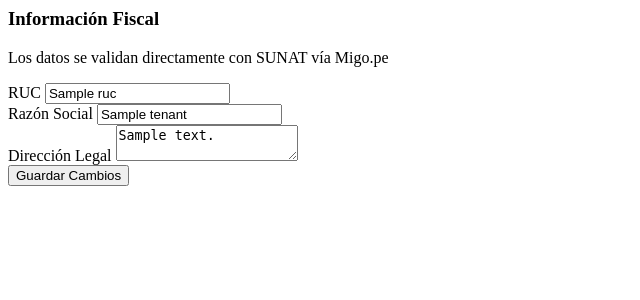
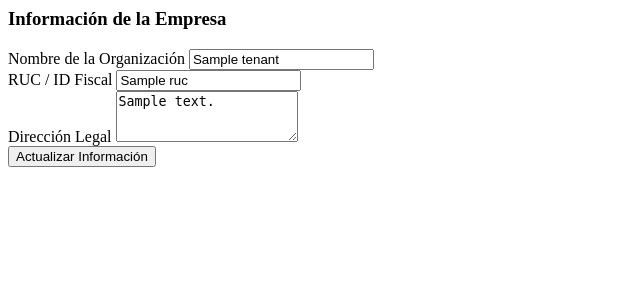
Before and after one commit to Sublian/nexus-oms-django, a Django app: template src/interfaces/web/templates/partials/company_form.html in a window 1280 px wide. Shown: the top 300 px of the page, without its empty margins (0-640 px from the left). Run offline with Django 5.2, Linux system fonts and the light colour scheme; the template is opened without the code that fills it: most values are stand-ins (such as "Sample title", 1, 10 or a date in 2020).

Commit message:
fix(templates): align company_form with organization domain and prepare client placeholders

```diff
--- a/src/interfaces/web/templates/partials/company_form.html
+++ b/src/interfaces/web/templates/partials/company_form.html
@@ -1,11 +1,8 @@
-<div id="company-settings" class="space-y-6">
-    <div>
-        <h3 class="text-lg font-bold text-gray-800">Información Fiscal</h3>
-        <p class="text-sm text-gray-500 text-balance">Los datos se validan directamente con SUNAT vía Migo.pe</p>
-    </div>
+<div id="company-settings">
+    <h3 class="text-xl font-bold text-gray-800 mb-6 border-b pb-4">Información de la Empresa</h3>
 
     {% if message %}
-        <div class="p-3 bg-green-50 border border-green-200 text-green-700 rounded-lg text-sm">
+        <div class="p-3 mb-4 bg-green-100 text-green-700 rounded-lg border border-green-200">
             {{ message }}
         </div>
     {% endif %}
@@ -13,36 +10,28 @@
     <form hx-post="{% url 'web:org-settings-company' tenant.slug %}"
           hx-target="#company-settings"
           hx-swap="outerHTML"
-          class="grid grid-cols-1 md:grid-cols-2 gap-6">
+          class="space-y-4">
         {% csrf_token %}
-
-        <div class="col-span-1">
-            <label class="block text-sm font-semibold text-gray-700 mb-1">RUC</label>
-            <input type="text" name="ruc" value="{{ tenant.ruc|default:'' }}"
-                   maxlength="11"
-                   placeholder="Ingrese 11 dígitos"
-                   hx-get="{% url 'web:validate-ruc' tenant.slug %}"
-                   hx-trigger="keyup changed delay:500ms"
-                   hx-target="#ruc-status"
-                   class="w-full border-gray-300 rounded-lg shadow-sm focus:ring-tenant-primary focus:border-tenant-primary p-2.5">
-            <div id="ruc-status" class="mt-1 min-h-[1.25rem]"></div>
+        <div class="grid grid-cols-1 md:grid-cols-2 gap-4">
+            <div class="col-span-2">
+                <label class="block text-sm font-medium text-gray-700">Nombre de la Organización</label>
+                <input type="text" name="name" value="{{ tenant.name }}"
+                       class="w-full border-gray-300 rounded-lg p-2.5 focus:ring-tenant-primary focus:border-tenant-primary">
+            </div>
+            <div>
+                <label class="block text-sm font-medium text-gray-700">RUC / ID Fiscal</label>
+                <input type="text" name="ruc" value="{{ tenant.ruc }}"
+                       class="w-full border-gray-300 rounded-lg p-2.5">
+            </div>
+            <div class="col-span-2">
+                <label class="block text-sm font-medium text-gray-700">Dirección Legal</label>
+                <textarea name="address" rows="3"
+                          class="w-full border-gray-300 rounded-lg p-2.5">{{ tenant.address }}</textarea>
+            </div>
         </div>
-
-        <div class="col-span-1">
-            <label class="block text-sm font-semibold text-gray-700 mb-1">Razón Social</label>
-            <input type="text" name="name" value="{{ tenant.name }}"
-                   class="w-full border-gray-300 rounded-lg shadow-sm p-2.5 bg-gray-50">
-        </div>
-
-        <div class="col-span-2">
-            <label class="block text-sm font-semibold text-gray-700 mb-1">Dirección Legal</label>
-            <textarea name="address" rows="2"
-                      class="w-full border-gray-300 rounded-lg shadow-sm p-2.5">{{ tenant.address|default:'' }}</textarea>
-        </div>
-
-        <div class="col-span-2 flex justify-end">
+        <div class="flex justify-end pt-4">
             <button type="submit" class="btn-tenant !bg-tenant-primary !text-tenant-secondary">
-                Guardar Cambios
+                Actualizar Información
             </button>
         </div>
     </form>
```
Also changed, not shown: src/interfaces/web/templates/partials/client_form.html (added, +25 -0 lines).
